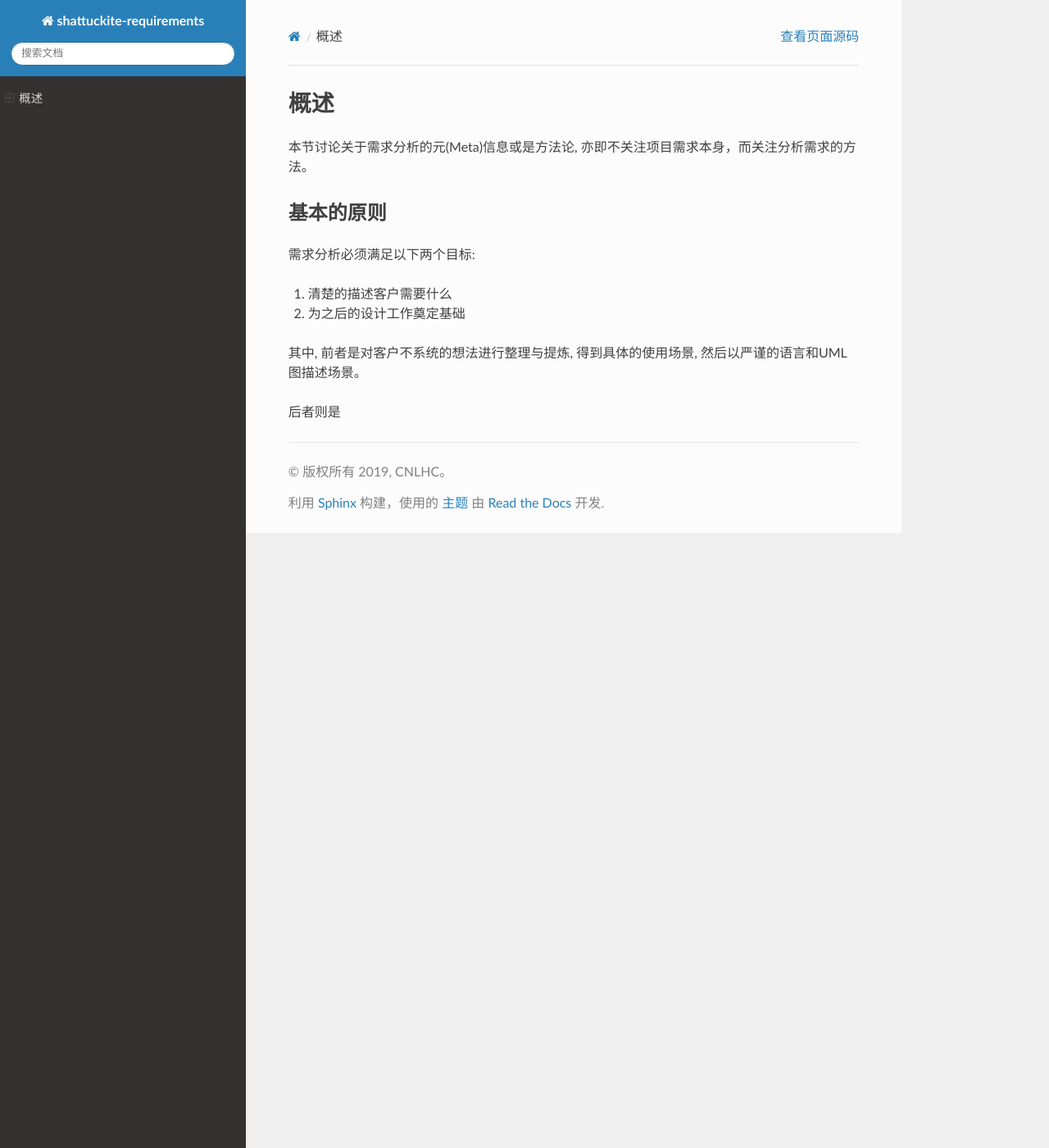
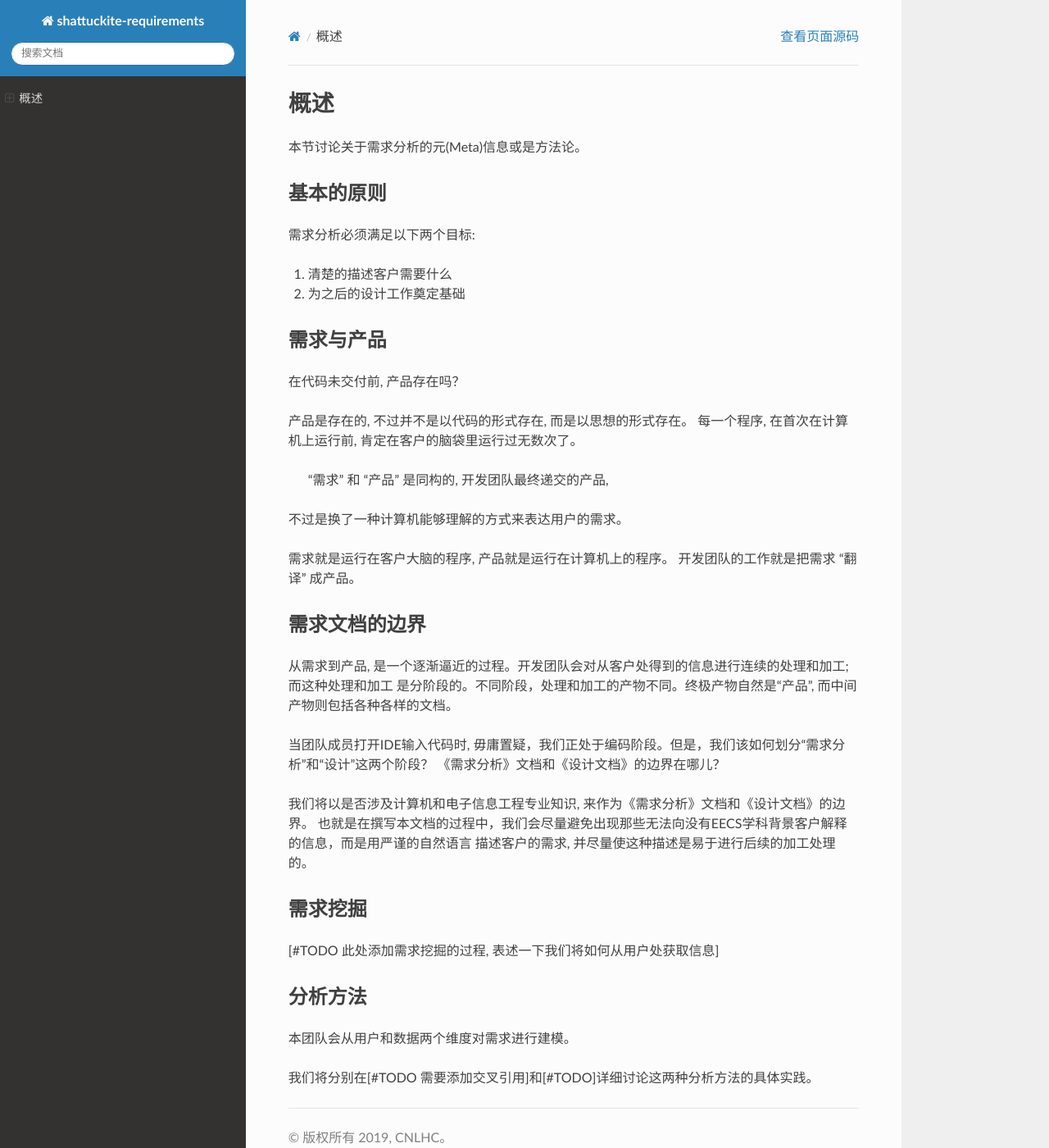
Before and after one commit to wenguang1998/shattuckite-doc, a Sphinx documentation site: the page built from requirments/source/intro.rst, in a window 1280 px wide and 1400 px high. Shown: the whole window at 82% size. Built offline with Sphinx 7.4.7 and the Read the Docs theme 2.0.0, drawn with Linux system fonts in a browser that asks for light colours.

Commit message:
需求文档-概述编写

```diff
--- a/requirments/source/intro.rst
+++ b/requirments/source/intro.rst
@@ -1,6 +1,6 @@
 概述
 -------------------
-本节讨论关于需求分析的元(Meta)信息或是方法论, 亦即不关注项目需求本身，而关注分析需求的方法。
+本节讨论关于需求分析的元(Meta)信息或是方法论。
 
 基本的原则
 *******************
@@ -10,6 +10,44 @@
 1. 清楚的描述客户需要什么
 2. 为之后的设计工作奠定基础
 
-其中, 前者是对客户不系统的想法进行整理与提炼, 得到具体的使用场景, 然后以严谨的语言和UML图描述场景。
+需求与产品
+******************
 
-后者则是
+在代码未交付前, 产品存在吗？
+
+产品是存在的, 不过并不是以代码的形式存在, 而是以思想的形式存在。
+每一个程序, 在首次在计算机上运行前, 肯定在客户的脑袋里运行过无数次了。
+
+ “需求” 和 “产品” 是同构的, 开发团队最终递交的产品,
+不过是换了一种计算机能够理解的方式来表达用户的需求。
+
+需求就是运行在客户大脑的程序, 产品就是运行在计算机上的程序。
+开发团队的工作就是把需求 “翻译” 成产品。
+
+需求文档的边界
+*********************
+
+从需求到产品, 是一个逐渐逼近的过程。开发团队会对从客户处得到的信息进行连续的处理和加工; 而这种处理和加工
+是分阶段的。不同阶段，处理和加工的产物不同。终极产物自然是“产品”, 而中间产物则包括各种各样的文档。
+
+当团队成员打开IDE输入代码时, 毋庸置疑，我们正处于编码阶段。但是，我们该如何划分“需求分析”和“设计”这两个阶段？
+《需求分析》文档和《设计文档》的边界在哪儿？
+
+我们将以是否涉及计算机和电子信息工程专业知识, 来作为《需求分析》文档和《设计文档》的边界。
+也就是在撰写本文档的过程中，我们会尽量避免出现那些无法向没有EECS学科背景客户解释的信息，而是用严谨的自然语言
+描述客户的需求, 并尽量使这种描述是易于进行后续的加工处理的。
+
+需求挖掘
+***************
+
+
+[#TODO 此处添加需求挖掘的过程, 表述一下我们将如何从用户处获取信息]
+
+
+
+分析方法
+******************
+
+本团队会从用户和数据两个维度对需求进行建模。
+
+我们将分别在[#TODO 需要添加交叉引用]和[#TODO]详细讨论这两种分析方法的具体实践。
```
